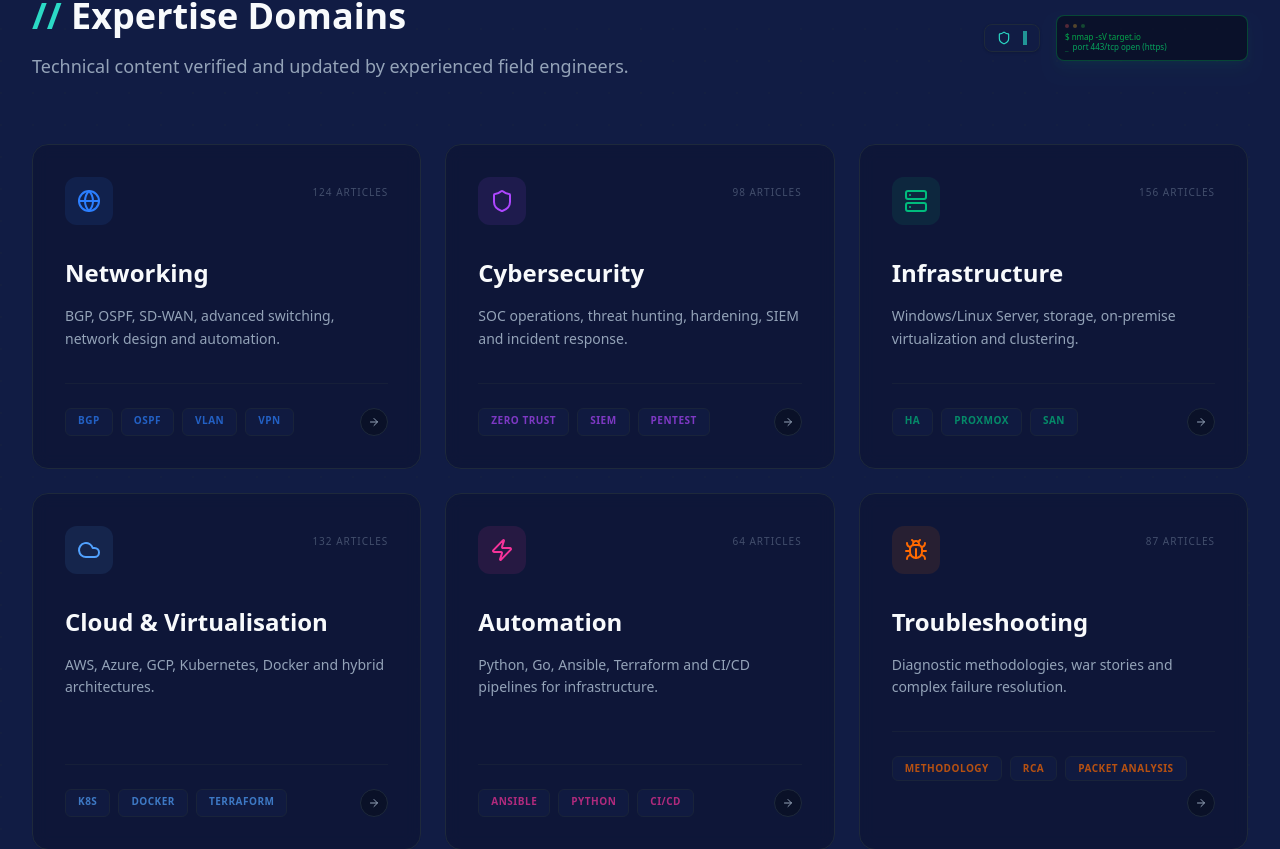
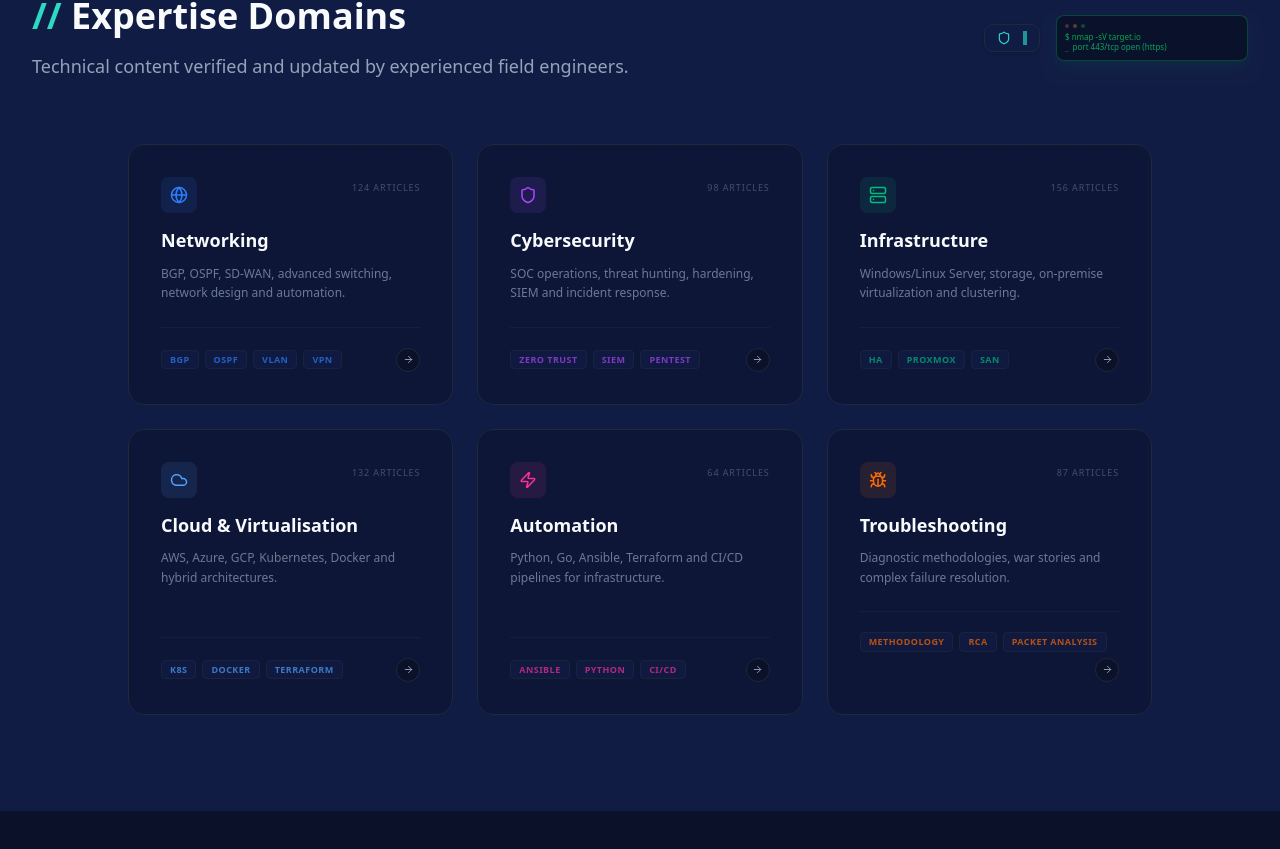
Before and after one commit to lepfsi/Site-PP, a Next.js app: page / in a window 1280 px wide. Shown: the part 716-1565 px from the top of the page. Built offline with nearby package versions, Linux system fonts and the light colour scheme.

Commit message:
style: compact Expertise Domains cards to match FeaturedArticles grid

```diff
--- a/src/components/CategoryGrid.tsx
+++ b/src/components/CategoryGrid.tsx
@@ -101,7 +101,7 @@ export default function CategoryGrid() {
           <TypewriterTerminal />
         </div>
 
-        <div className="grid grid-cols-1 md:grid-cols-2 lg:grid-cols-3 gap-6">
+        <div className="grid grid-cols-1 md:grid-cols-2 lg:grid-cols-3 gap-6 max-w-5xl mx-auto">
           {CATEGORIES.map((category, index) => (
             <motion.div
               key={category.slug}
@@ -112,36 +112,38 @@ export default function CategoryGrid() {
             >
               <Link
                 href={`/category/${category.slug}`}
-                className={`group flex flex-col h-full p-6 sm:p-8 bg-bg-primary/40 border border-border-main rounded-2xl transition-all duration-300 ${category.border} backdrop-blur-sm hover:shadow-2xl hover:shadow-black/20`}
+                className={`group flex flex-col h-full p-6 sm:p-8 bg-bg-primary/40 border border-border-main rounded-2xl transition-all duration-300 ${category.border} backdrop-blur-sm hover:border-turquoise/30 relative`}
               >
-                <div className="flex justify-between items-start mb-8">
-                  <div className={`w-12 h-12 rounded-xl ${category.bg} ${category.color} flex items-center justify-center transition-transform duration-500 group-hover:rotate-12 group-hover:scale-110`}>
-                    <category.icon size={24} />
+                <div className="absolute inset-0 tech-grid opacity-[0.03] pointer-events-none rounded-2xl"></div>
+
+                <div className="flex justify-between items-start mb-4 relative z-10">
+                  <div className={`w-9 h-9 rounded-lg ${category.bg} ${category.color} flex items-center justify-center transition-transform duration-500 group-hover:scale-105`}>
+                    <category.icon size={18} />
                   </div>
-                  <span className="text-[10px] font-mono text-text-secondary/40 uppercase tracking-widest pt-2">
+                  <span className="text-[9px] font-mono text-text-secondary/40 uppercase tracking-widest pt-1">
                     {category.count} {t("cat.articles")}
                   </span>
                 </div>
 
-                <h3 className="text-2xl font-bold text-text-primary mb-4 group-hover:text-turquoise transition-colors">
+                <h3 className="text-lg font-bold text-text-primary mb-3 leading-tight group-hover:text-turquoise transition-colors relative z-10">
                   {t(category.nameKey)}
                 </h3>
 
-                <p className="text-text-secondary text-sm leading-relaxed mb-8 flex-grow font-medium">
+                <p className="text-text-secondary text-xs leading-relaxed mb-6 flex-grow font-medium opacity-70 relative z-10">
                   {t(category.descKey)}
                 </p>
 
-                <div className="flex flex-wrap gap-2 pt-6 border-t border-border-main/50">
+                <div className="flex flex-wrap items-center gap-1.5 pt-5 border-t border-border-main/50 relative z-10">
                   {category.tags.map((tag) => (
                     <span
                       key={tag}
-                      className={`px-3 py-1 rounded-md bg-bg-secondary border border-border-main text-[10px] font-bold uppercase tracking-wider ${category.color} opacity-70 group-hover:opacity-100 transition-opacity`}
+                      className={`px-2 py-0.5 rounded bg-bg-secondary border border-border-main text-[9px] font-bold uppercase tracking-wider ${category.color} opacity-70 group-hover:opacity-100 transition-opacity`}
                     >
                       {tag}
                     </span>
                   ))}
-                  <div className="ml-auto w-7 h-7 rounded-full bg-bg-primary border border-border-main flex items-center justify-center text-text-secondary group-hover:text-turquoise group-hover:border-turquoise transition-all">
-                    <ArrowRight size={12} />
+                  <div className="ml-auto w-6 h-6 rounded-full bg-bg-primary border border-border-main flex items-center justify-center text-text-secondary group-hover:text-turquoise group-hover:border-turquoise transition-all">
+                    <ArrowRight size={11} />
                   </div>
                 </div>
               </Link>
```
